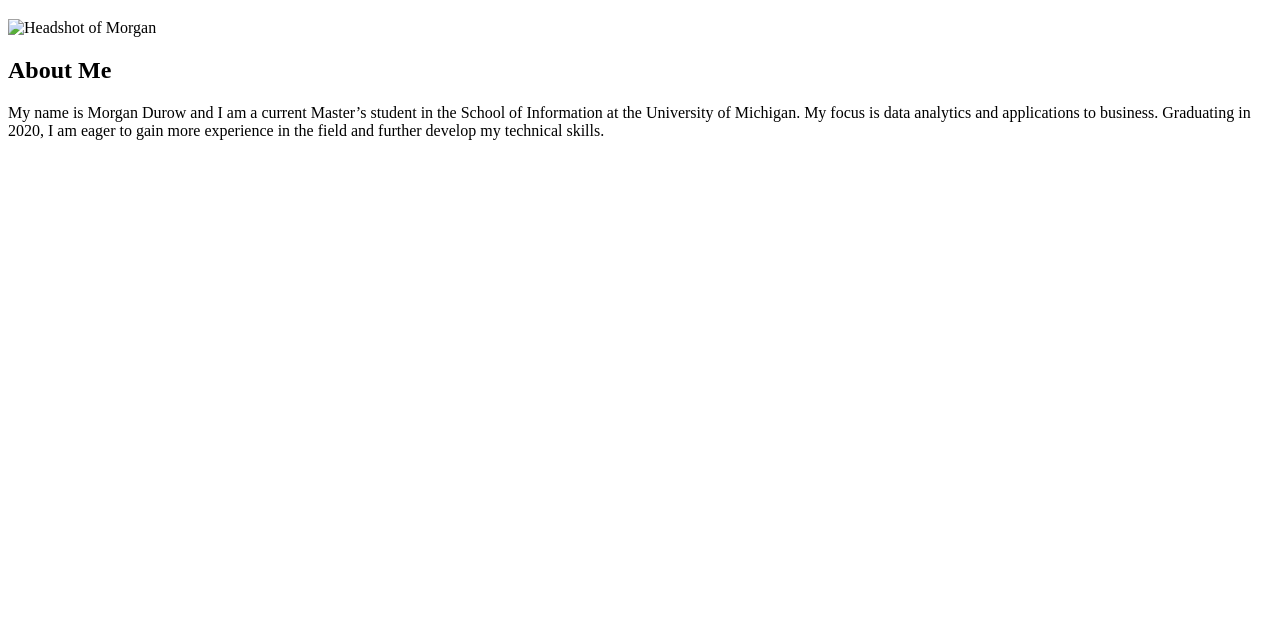
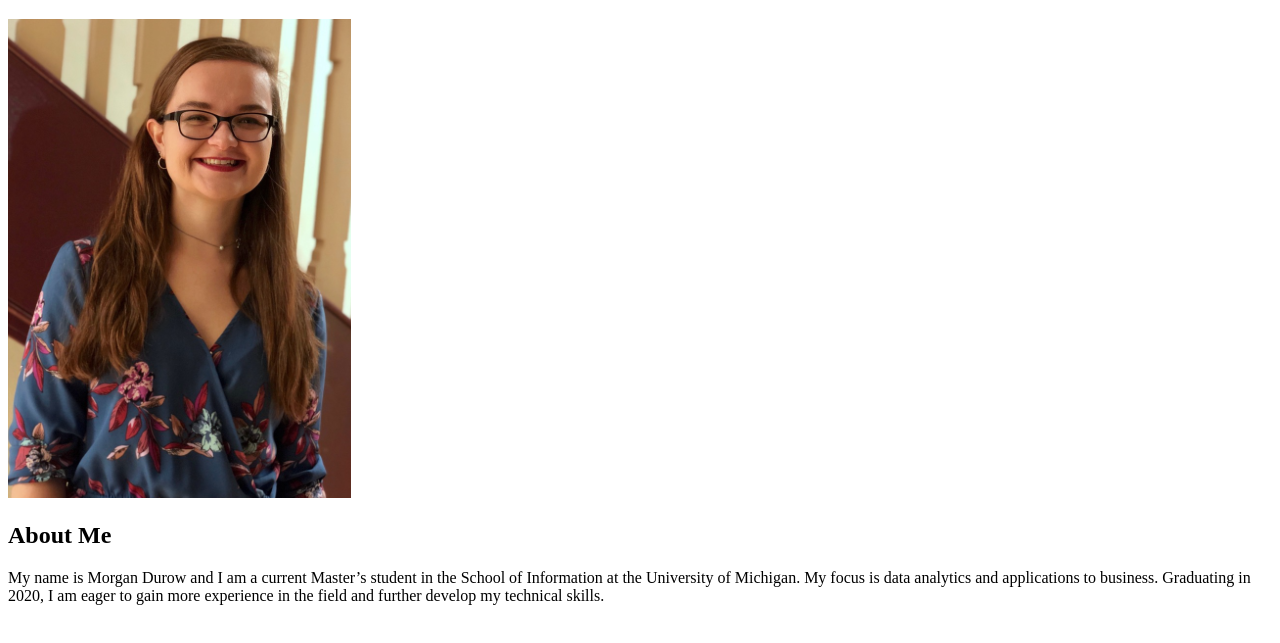
Before and after one commit to morgdu/discussion_week_2, a plain HTML site: page index.html in a window 1280 px wide. Shown: the part 149-792 px from the top of the page. Drawn offline with Linux system fonts and the light colour scheme; the site is published under a folder, as on GitHub Pages, so addresses that start at the root find nothing.

Commit message:
Update index.html

```diff
--- a/index.html
+++ b/index.html
@@ -18,7 +18,7 @@
     </nav>
 </header>
 <h1>Morgan Durow</h1>
-<img src = "/images/headshot.png" alt = "Headshot of Morgan">
+<img src = "images/headshot.png" alt = "Headshot of Morgan">
 <h2>About Me</h2>
 <p>My name is Morgan Durow and I am a current Master’s student in the School of Information at the University of Michigan. My focus is data analytics and applications to business. Graduating in 2020, I am eager to gain more experience in the field and further develop my technical skills.
 </p>
```
